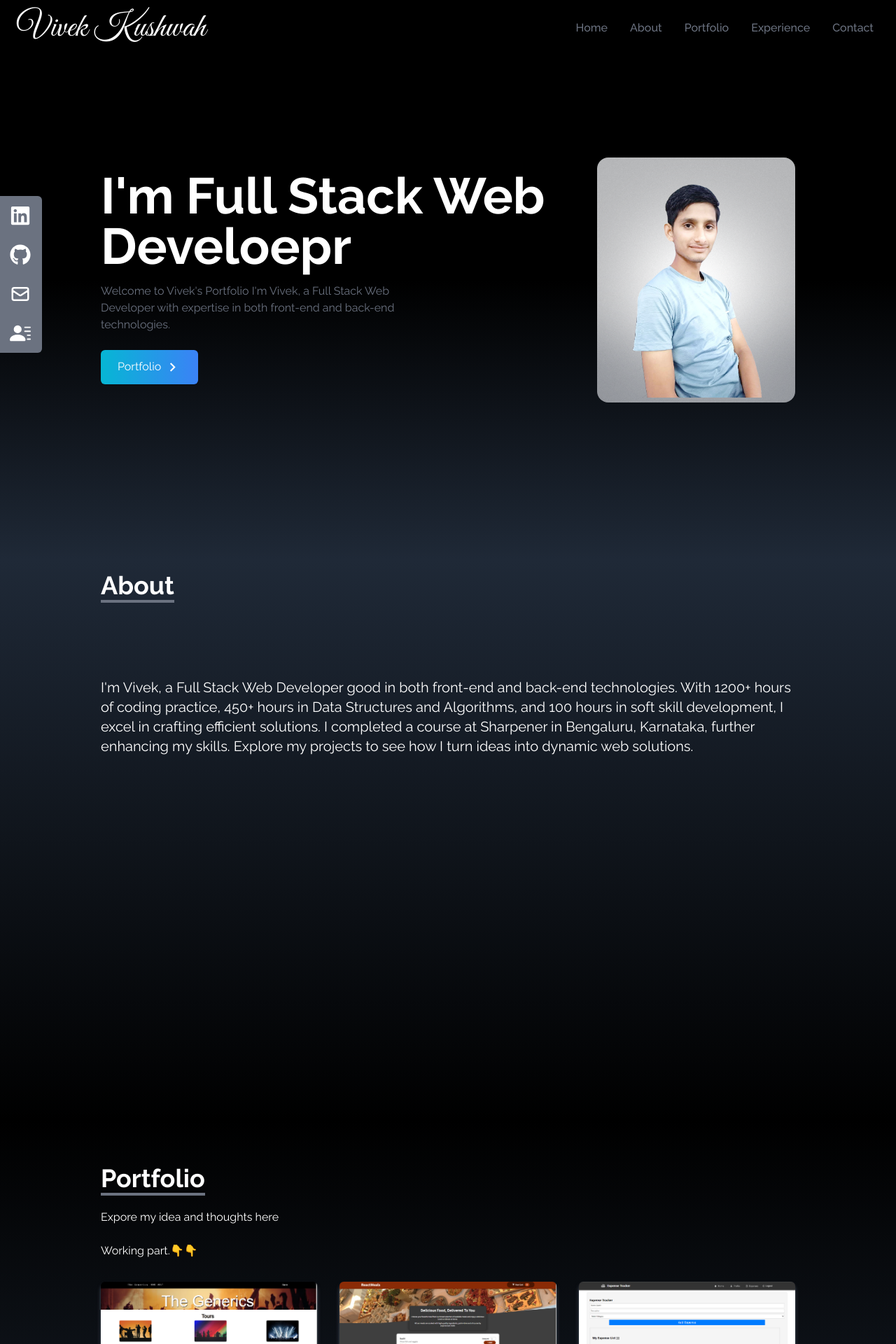
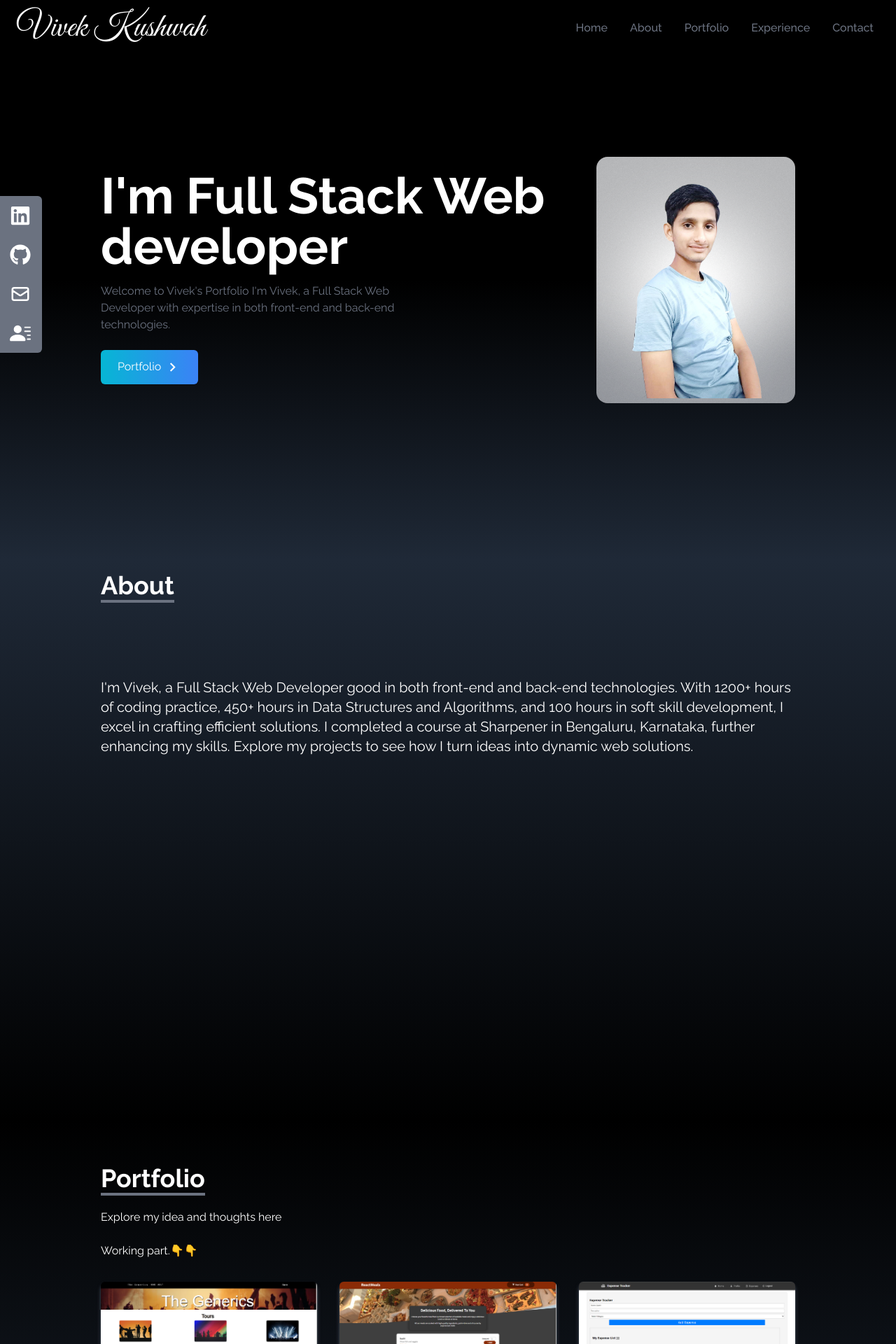
Before and after one commit to cadetvivek/Portfolio_one, a React (Create React App) app: page / in a window 1280 px wide. Shown: the top 1920 px of the page at 70% size. Built offline with nearby package versions, Linux system fonts and the light colour scheme.

Commit message:
minor error

```diff
--- a/src/components/Home.jsx
+++ b/src/components/Home.jsx
@@ -20,7 +20,7 @@ const Home = () => {
             className="text-4xl sm:text-7xl font-bold
             text-white"
           >
-            I'm Full Stack Web Develoepr
+            I'm Full Stack Web developer
           </h2>
 
           <p className="text-gray-500 py-4 max-w-md">
--- a/src/components/Portfolio.jsx
+++ b/src/components/Portfolio.jsx
@@ -47,7 +47,7 @@ const Portfolio = () => {
           >
             Portfolio
           </p>
-          <p className="py-6">Expore my idea and thoughts here</p>
+          <p className="py-6">Explore my idea and thoughts here</p>
           <p>Working part.👇👇</p>
 
         </div>
```
